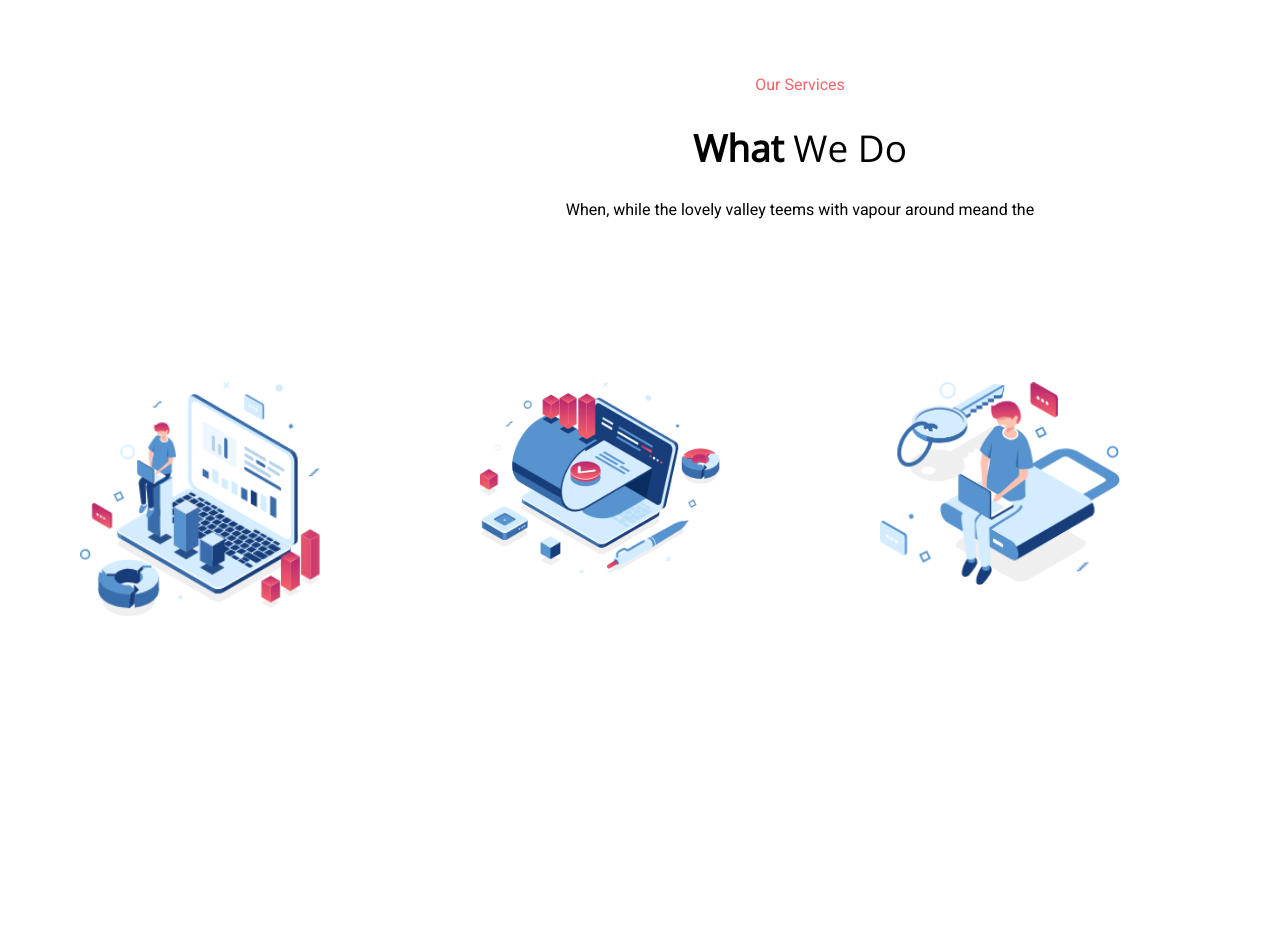
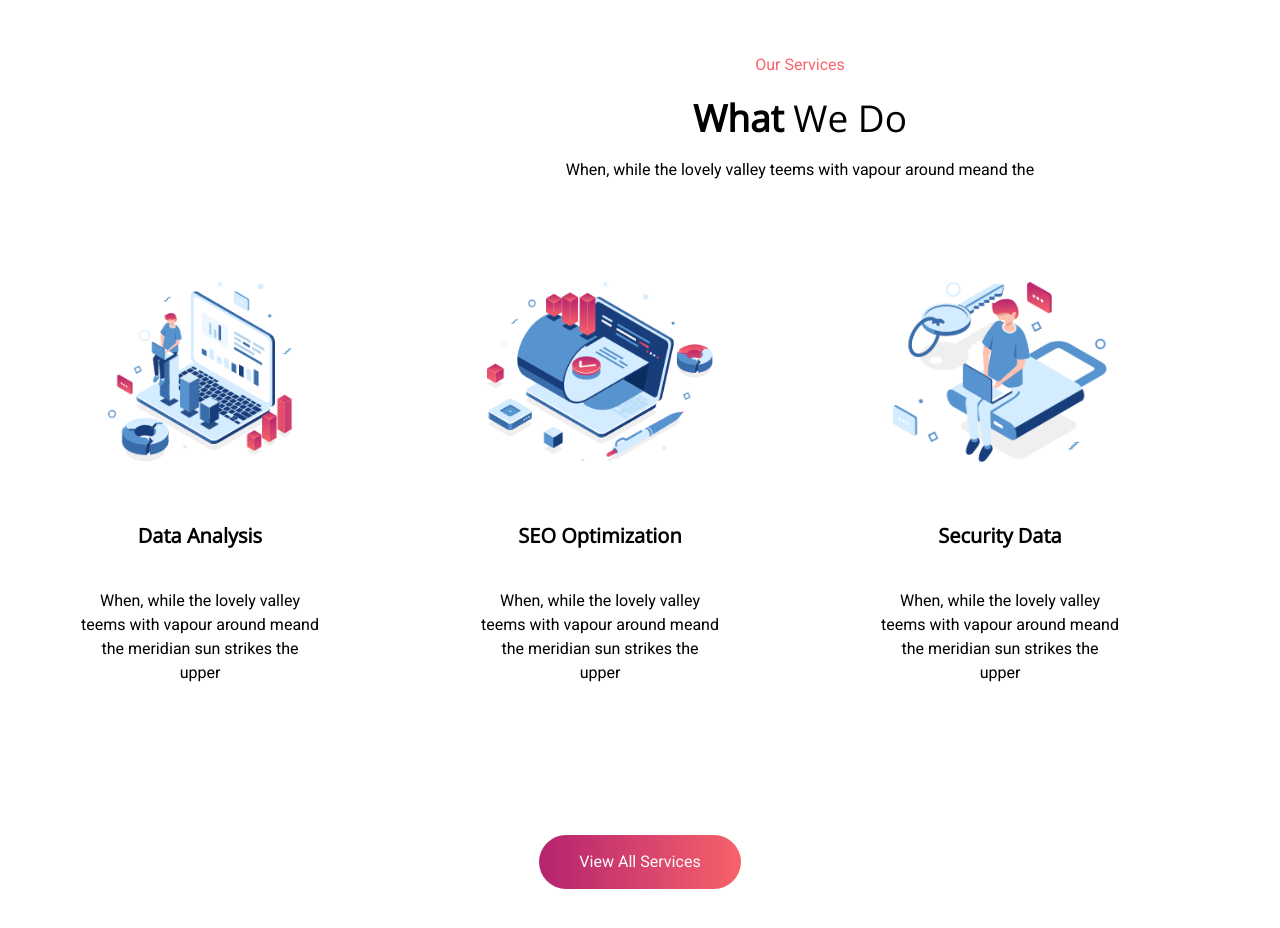
Before and after one commit to CaldatoLuca/proj-html-vuejs, a Vue app: page / in a window 1280 px wide. Shown: the part 1000-1928 px from the top of the page. Built offline with nearby package versions, Linux system fonts and the light colour scheme.

Commit message:
feat: end our services

```diff
--- a/src/assets/scss/partials/utility.scss
+++ b/src/assets/scss/partials/utility.scss
@@ -11,6 +11,9 @@
 }
 .align-items-center {
   align-items: center;
+}
+.flex-column {
+  flex-direction: column;
 }
 //!TEXT
 .text-align-center {
--- a/src/components/CommonSectionTitle.vue
+++ b/src/components/CommonSectionTitle.vue
@@ -23,6 +23,6 @@ export default {
 <style scoped lang="scss">
 .first-title,
 .second-title {
-  margin-bottom: 25px;
+  margin-bottom: 15px;
 }
 </style>
--- a/src/components/CommonTitleTextBtns.vue
+++ b/src/components/CommonTitleTextBtns.vue
@@ -15,9 +15,9 @@ export default {
   </div>
 
   <!-- blue text -->
-  <div class="text-blue">
+  <p class="text-blue">
     {{ text.textBlue }}
-  </div>
+  </p>
 
   <!-- buttons -->
   <div class="buttons">
--- a/src/components/MainSection1.vue
+++ b/src/components/MainSection1.vue
@@ -44,7 +44,7 @@ export default {
 
 <template>
   <section class="our-services">
-    <div class="container text-align-center">
+    <div class="container text-align-center flex flex-column">
       <!-- *title section -->
       <CommonSectionTitle :text="sectionTitle" />
 
@@ -53,14 +53,19 @@ export default {
         <MainSection1Card v-for="card in cards" :card="card" />
       </div>
     </div>
+
+    <!-- *button -->
+    <div class="text-align-center">
+      <button class="btn btn-red">View All Services</button>
+    </div>
   </section>
 </template>
 
 <style scoped lang="scss">
 .our-services {
-  padding: 80px 0 100px 0;
+  padding: 60px 0 80px 0;
   .our-services-cards {
-    margin: 160px 0 215px 0;
+    margin: 100px 0 150px 0;
     .card {
       width: 15%;
     }
--- a/src/components/MainSection1Card.vue
+++ b/src/components/MainSection1Card.vue
@@ -10,11 +10,30 @@ export default {
 </script>
 
 <template>
+  <!-- card -->
   <div class="card">
+    <!-- card image -->
     <div class="card-img">
       <img :src="getImagePath(card.src)" :alt="card.title" />
     </div>
+
+    <!-- card main title -->
+    <h3>{{ card.title }}</h3>
+
+    <!-- card text -->
+    <p>{{ card.text }}</p>
   </div>
 </template>
 
-<style scoped lang="scss"></style>
+<style scoped lang="scss">
+.card-img {
+  margin-bottom: 60px;
+  img {
+    object-fit: contain;
+    height: 180px;
+  }
+}
+h3 {
+  margin-bottom: 40px;
+}
+</style>
```
